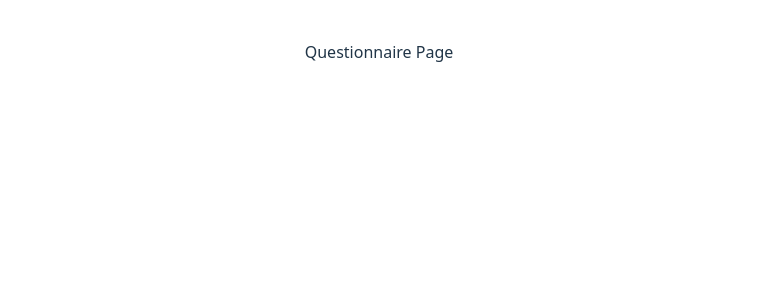
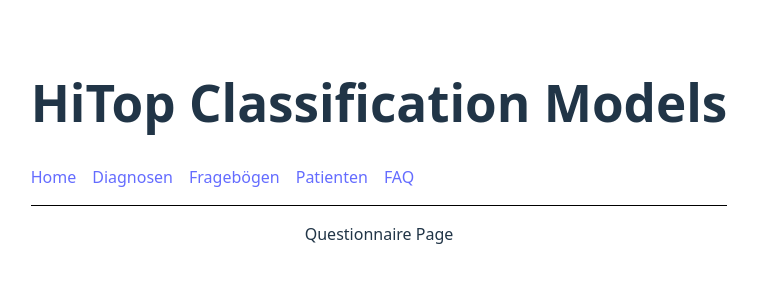
Before and after one commit to eduard-gashi/hitop-classification-models, a React (Vite) app in the folder client/: page /frageboegen in a window 1280 px wide. Shown: the top 300 px of the page, without its empty margins (261-1018 px from the left). Built offline with nearby package versions, Linux system fonts and the light colour scheme.

Commit message:
Add Header and create links to pages

```diff
--- a/client/src/App.tsx
+++ b/client/src/App.tsx
@@ -8,12 +8,14 @@ import Questionnaires from './pages/Questionnaires';
 import Patients from './pages/Patients';
 import FAQ from './pages/FAQ';
 
+import Header from './components/Header';
 
 function App() {
 
   return (
     <Router>
       <main style={{ display: "flex", flexDirection: "column", minHeight: "90vh" }}>
+        <Header />
         <Routes>
           <Route path="/" element={<Home />} />
           <Route path="/diagnosen" element={<Diagnoeses/>} />
--- /dev/null
+++ b/client/src/components/Header.tsx
@@ -0,0 +1,24 @@
+
+export default function Header() {
+    return (
+        <header>
+            <h1>HiTop Classification Models</h1>
+
+            <nav
+                style={{
+                    display: "flex",
+                    gap: "1rem",
+                    borderBottom: "1px solid black",
+                    paddingBottom: "1rem",
+                    marginBottom: "1rem"
+                }}
+            >
+                <a href="/">Home</a>
+                <a href="/diagnosen">Diagnosen</a>
+                <a href="/frageboegen">Fragebögen</a>
+                <a href="/patienten">Patienten</a>
+                <a href="/faq">FAQ</a>
+            </nav>
+        </header>
+    );
+}
```
